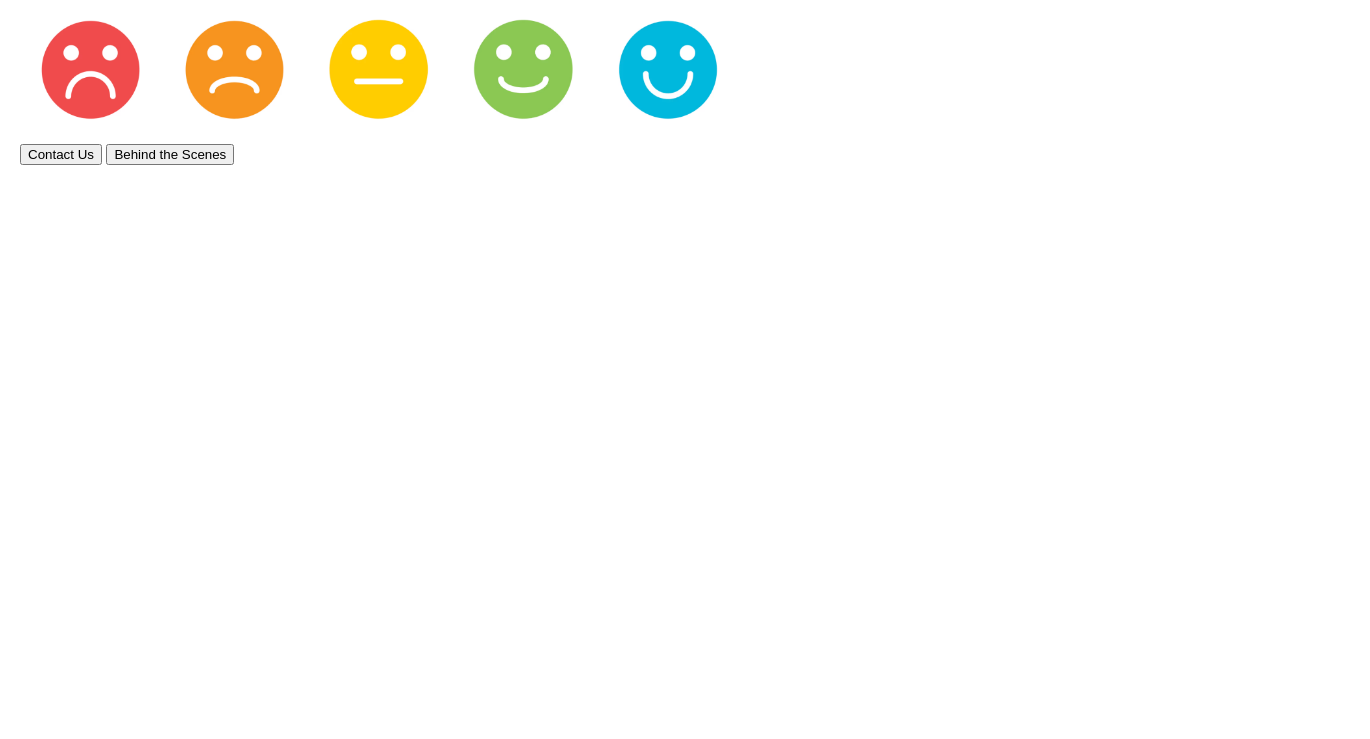
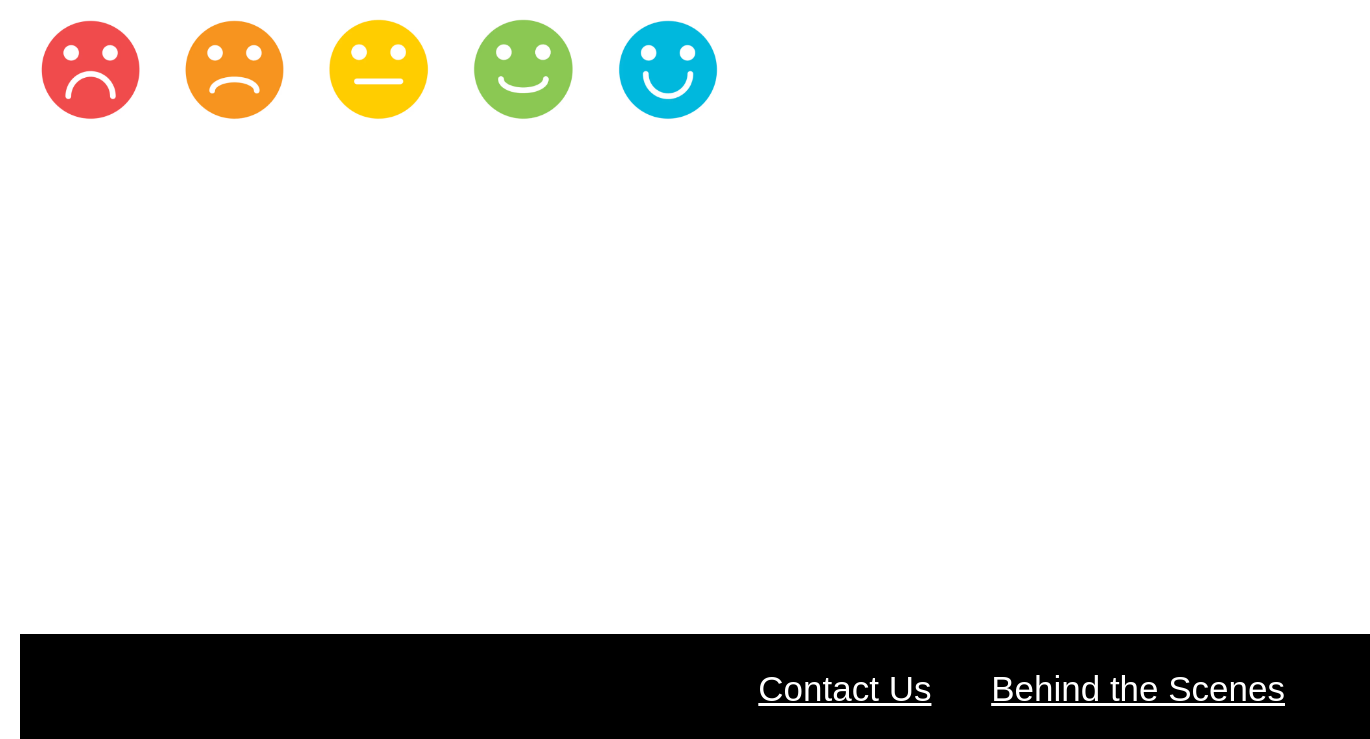
Before and after one commit to cse110-sp24-group10/warmup-exercise, a plain HTML site: page index.html in a window 1280 px wide. Shown: the part 61-800 px from the top of the page, 1370 px wide, since content can reach past the window. Drawn offline with Linux system fonts and the light colour scheme.

Commit message:
Footer at bottom and made it look like figma
Co-authored-by: alaguelo <alaguelo@users.noreply.github.com>

```diff
--- a/index.html
+++ b/index.html
@@ -108,9 +108,9 @@
 </body>
 <!-- footer bar with contact and behind the scenes -->
 <footer class="footerBar">
-    <div>
-        <button>Contact Us</button>
-        <button>Behind the Scenes</button>
+    <div class="contactUs">
+        <a href="https://github.com/cse110-sp24-group10/cse110-sp24-group10/blob/main/admin/team.md">Contact Us</a>
+        <a href="https://github.com/cse110-sp24-group10/warmup-exercise">Behind the Scenes</a>
     </div>
 </footer>
 </html>
--- a/styles.css
+++ b/styles.css
@@ -15,3 +15,37 @@
   color: green;
   font-size: 20px;
 }
+
+.footerBar {
+  background-color: black;
+  position: absolute;
+  padding: 35px;
+  bottom: 0;
+  display: block;
+  /*justify-content: space-between;*/
+  width: 100%;
+  max-height: 35px;
+  text-align: right;
+}
+
+.contactUs {
+  font-size: 35px;
+}
+
+/* Link when not clicked */
+.contactUs a:link {
+  color: white;
+  margin-right: 50px;
+}
+
+/* Link after being visited */
+.contactUs a:visited {
+  color: lightgrey;
+}
+
+/* Link when hovering */
+.contactUs a:hover{
+  font-size: 45px;
+  transition: 0.1s;
+  cursor: pointer;
+}
```
